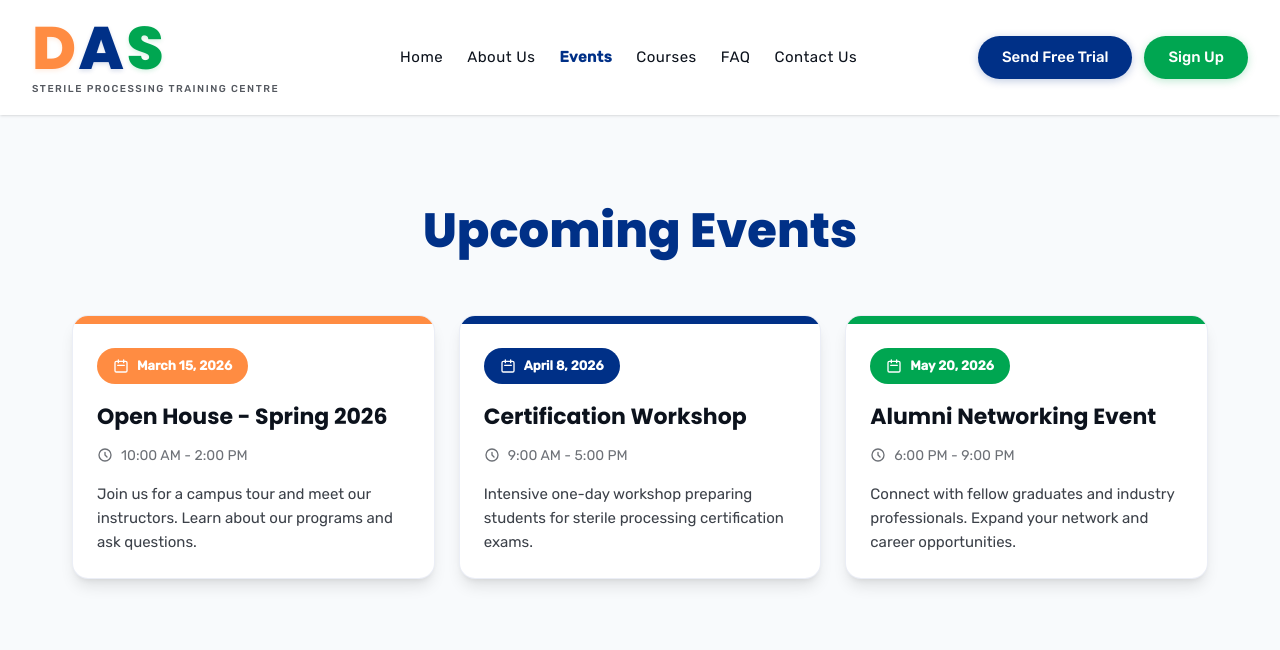
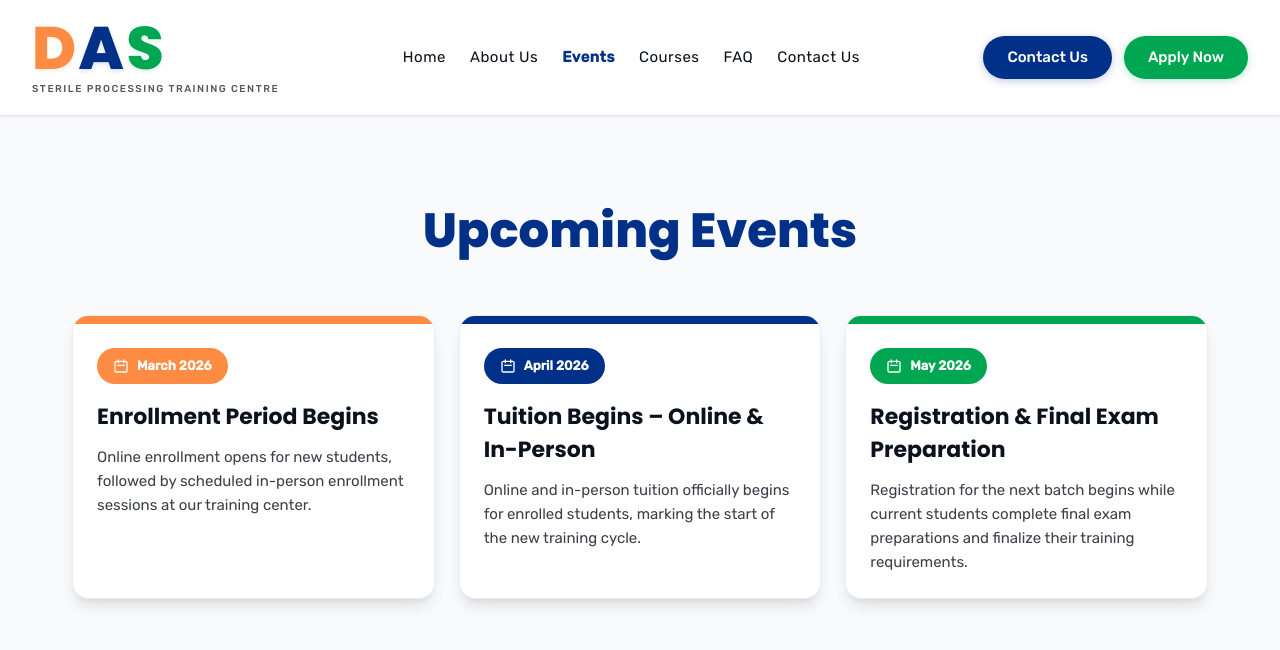
Before and after one commit to aryeetea/distraining, a React (Vite) app: page /events in a window 1280 px wide. Shown: the top 650 px of the page. Built offline with nearby package versions, Linux system fonts and the light colour scheme.

Commit message:
small update to FAQ answers and added more details about job placement assistance and career prospects.

```diff
--- a/src/app/components/Header.tsx
+++ b/src/app/components/Header.tsx
@@ -56,6 +56,7 @@ export function Header({
     <header className="sticky top-0 z-50 bg-white shadow-sm">
       <div className="mx-auto max-w-[1440px] px-4 md:px-8">
         <div className="flex items-center justify-between gap-4 py-4 md:py-[18px]">
+
           {/* Logo */}
           <Link to="/" className="flex flex-col" onClick={() => setMobileMenuOpen(false)}>
             <div className="flex items-baseline gap-1">
@@ -132,10 +133,10 @@ export function Header({
           {/* CTA Buttons - Desktop */}
           <div className="hidden lg:flex items-center gap-2 md:gap-3">
             <PrimaryButton onClick={handleFreeTrial}>
-              Send Free Trial
+              Contact Us
             </PrimaryButton>
             <SecondaryButton onClick={handleSignUp}>
-              Sign Up
+              Apply Now
             </SecondaryButton>
           </div>
 
@@ -186,10 +187,10 @@ export function Header({
 
             <div className="mt-4 flex flex-col gap-3 px-4">
               <PrimaryButton onClick={handleFreeTrial} className="w-full justify-center">
-                Send Free Trial
+                Contact Us
               </PrimaryButton>
               <SecondaryButton onClick={handleSignUp} className="w-full justify-center">
-                Sign Up
+                Apply Now
               </SecondaryButton>
             </div>
           </div>
--- a/src/app/pages/AboutUs.tsx
+++ b/src/app/pages/AboutUs.tsx
@@ -77,8 +77,9 @@ export function AboutUs() {
                 >
                   DAS Sterile Processing Training Centre is dedicated to
                   providing world-class education and certification programs
-                  for healthcare professionals in sterile processing and
-                  infection control.
+                  for healthcare professionals in sterile processing, preparing
+                  graduates to work confidently in healthcare facilities across
+                  all 50 states.
                 </p>
 
                 <p
@@ -188,7 +189,7 @@ export function AboutUs() {
                 <ul className="space-y-4">
                   {[
                     "Industry-leading instructors with decades of experience",
-                    "State-of-the-art training facilities and equipment",
+                    "Interactive teaching methods and flexible pacing designed to support every student's learning journey",
                     "Flexible scheduling options for working professionals",
                     "Comprehensive certification preparation",
                     "Career support and job placement assistance"
--- a/src/app/pages/Events.tsx
+++ b/src/app/pages/Events.tsx
@@ -1,24 +1,27 @@
 export function Events() {
   const events = [
     {
-      title: 'Open House - Spring 2026',
-      date: 'March 15, 2026',
-      time: '10:00 AM - 2:00 PM',
-      description: 'Join us for a campus tour and meet our instructors. Learn about our programs and ask questions.',
+      title: 'Enrollment Period Begins',
+      date: 'March 2026',
+      time: '',
+      description:
+        'Online enrollment opens for new students, followed by scheduled in-person enrollment sessions at our training center.',
       color: '#FF8C42'
     },
     {
-      title: 'Certification Workshop',
-      date: 'April 8, 2026',
-      time: '9:00 AM - 5:00 PM',
-      description: 'Intensive one-day workshop preparing students for sterile processing certification exams.',
+      title: 'Tuition Begins – Online & In-Person',
+      date: 'April 2026',
+      time: '',
+      description:
+        'Online and in-person tuition officially begins for enrolled students, marking the start of the new training cycle.',
       color: '#003087'
     },
     {
-      title: 'Alumni Networking Event',
-      date: 'May 20, 2026',
-      time: '6:00 PM - 9:00 PM',
-      description: 'Connect with fellow graduates and industry professionals. Expand your network and career opportunities.',
+      title: 'Registration & Final Exam Preparation',
+      date: 'May 2026',
+      time: '',
+      description:
+        'Registration for the next batch begins while current students complete final exam preparations and finalize their training requirements.',
       color: '#00A651'
     }
   ];
@@ -63,8 +66,18 @@ export function Events() {
                     fontFamily: 'Rubik, sans-serif'
                   }}
                 >
-                  <svg className="h-4 w-4" fill="none" stroke="currentColor" strokeWidth="2" viewBox="0 0 24 24">
-                    <path strokeLinecap="round" strokeLinejoin="round" d="M8 7V3m8 4V3m-9 8h10M5 21h14a2 2 0 002-2V7a2 2 0 00-2-2H5a2 2 0 00-2 2v12a2 2 0 002 2z" />
+                  <svg
+                    className="h-4 w-4"
+                    fill="none"
+                    stroke="currentColor"
+                    strokeWidth="2"
+                    viewBox="0 0 24 24"
+                  >
+                    <path
+                      strokeLinecap="round"
+                      strokeLinejoin="round"
+                      d="M8 7V3m8 4V3m-9 8h10M5 21h14a2 2 0 002-2V7a2 2 0 00-2-2H5a2 2 0 00-2 2v12a2 2 0 002 2z"
+                    />
                   </svg>
                   {event.date}
                 </div>
@@ -81,6 +94,7 @@ export function Events() {
                   {event.title}
                 </h3>
 
+                {event.time && (
                   <div
                     className="mb-4 flex items-center gap-2"
                     style={{
@@ -90,11 +104,22 @@ export function Events() {
                       opacity: '0.6'
                     }}
                   >
-                  <svg className="h-4 w-4" fill="none" stroke="currentColor" strokeWidth="2" viewBox="0 0 24 24">
-                    <path strokeLinecap="round" strokeLinejoin="round" d="M12 8v4l3 3m6-3a9 9 0 11-18 0 9 9 0 0118 0z" />
+                    <svg
+                      className="h-4 w-4"
+                      fill="none"
+                      stroke="currentColor"
+                      strokeWidth="2"
+                      viewBox="0 0 24 24"
+                    >
+                      <path
+                        strokeLinecap="round"
+                        strokeLinejoin="round"
+                        d="M12 8v4l3 3m6-3a9 9 0 11-18 0 9 9 0 0118 0z"
+                      />
                     </svg>
                     {event.time}
                   </div>
+                )}
 
                 <p
                   style={{
--- a/src/app/pages/FAQ.tsx
+++ b/src/app/pages/FAQ.tsx
@@ -22,7 +22,7 @@ export function FAQ() {
     {
       question: "Do you offer job placement assistance?",
       answer:
-        "Absolutely! We have strong partnerships with local healthcare facilities and provide career counseling, resume assistance, and interview preparation."
+        "We offer internship placements, prvide career counseling services, resume assistance and Internship preparation workshops to help our graduates successfully transition into the workforce."
     },
     {
       question: "Can I take classes online?",
@@ -32,7 +32,7 @@ export function FAQ() {
     {
       question: "What are the career prospects after graduation?",
       answer:
-        "Sterile processing technicians are in high demand. Graduates typically find employment in hospitals, surgical centers, dental offices, and medical device companies with competitive salaries."
+        "Sterile processing technicians are in high demand throughout the country. Graduates typically find employment in hospitals, dental and opthalmology clinics with competitive salaries."
     }
   ];
 
--- a/src/app/pages/Home.tsx
+++ b/src/app/pages/Home.tsx
@@ -1,5 +1,6 @@
 import { HeroSection } from '../components/HeroSection';
 import { ImageWithFallback } from '../components/figma/ImageWithFallback';
+import { Link } from 'react-router';
 
 export function Home() {
   const stats = [
@@ -94,16 +95,16 @@ export function Home() {
           <div className="grid gap-6 md:grid-cols-2">
             <div className="overflow-hidden rounded-2xl shadow-lg">
               <ImageWithFallback
-                src="https://images.unsplash.com/photo-1748002388689-c62b45d5c28b?crop=entropy&cs=tinysrgb&fit=max&fm=jpg&ixid=M3w3Nzg4Nzd8MHwxfHNlYXJjaHwxfHxzdXJnaWNhbCUyMGluc3RydW1lbnRzJTIwc3RlcmlsZSUyMHByb2Nlc3NpbmclMjBtZWRpY2FsJTIwdG9vbHN8ZW58MXx8fHwxNzcxNjA3ODU5fDA&ixlib=rb-4.1.0&q=80&w=1080&utm_source=figma&utm_medium=referral"
-                alt="Surgical Instruments"
+                src="https://healthcare.seattlecentral.edu/sites/alliedhealth.seattlecentral.dev/files/inline-images/sterile-processing-student-training.jpg"
+                alt="Sterile Processing Student Training"
                 className="h-72 w-full object-cover"
               />
             </div>
 
             <div className="overflow-hidden rounded-2xl shadow-lg">
               <ImageWithFallback
-                src="https://images.unsplash.com/photo-1758206523660-3ef5a51f1113?crop=entropy&cs=tinysrgb&fit=max&fm=jpg&ixid=M3w3Nzg4Nzd8MHwxfHNlYXJjaHwxfHxzdXJnZXJ5JTIwaW5zdHJ1bWVudHMlMjBob3NwaXRhbCUyMG9wZXJhdGluZyUyMHJvb20lMjB0b29sc3xlbnwxfHx8fDE3NzE2MDc4NTl8MA&ixlib=rb-4.1.0&q=80&w=1080&utm_source=figma&utm_medium=referral"
-                alt="Operating Room Surgical Tools"
+                src="https://nbrhc.on.ca/wp-content/uploads/2013/10/Patient-Safety.jpg"
+                alt="Patient Safety"
                 className="h-72 w-full object-cover"
               />
             </div>
@@ -143,8 +144,8 @@ export function Home() {
             </p>
 
             <div className="flex flex-col gap-3 sm:flex-row sm:justify-center">
-              <a
-                href="/apply"
+              <Link
+                to="/apply"
                 className="rounded-full px-10 py-3 text-white transition-opacity hover:opacity-90"
                 style={{
                   backgroundColor: '#FF8C42',
@@ -153,10 +154,10 @@ export function Home() {
                 }}
               >
                 Apply Now
-              </a>
+              </Link>
 
-              <a
-                href="/contact"
+              <Link
+                to="/contact"
                 className="rounded-full px-10 py-3 transition-opacity hover:opacity-90"
                 style={{
                   backgroundColor: '#ffffff',
@@ -167,7 +168,7 @@ export function Home() {
                 }}
               >
                 Contact Us
-              </a>
+              </Link>
             </div>
           </div>
         </div>
```
Also changed, not shown: src/app/pages/Courses.tsx (+22 -17 lines). Lines whose indentation alone changed are shown as unchanged.
